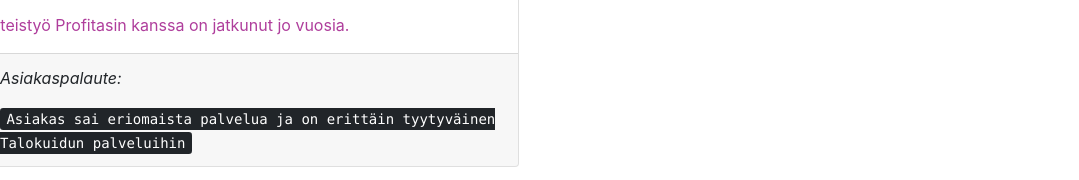
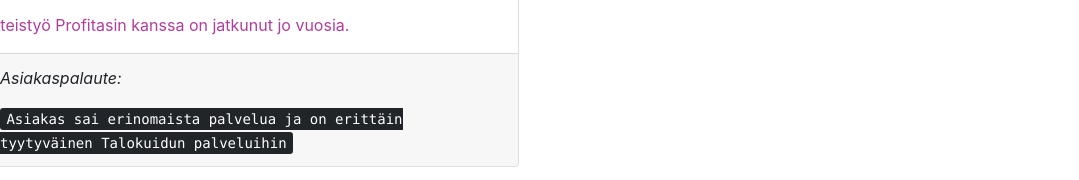
Before and after one commit to jubarck/jubarck.github.io, a website: page Kauppa!/Referenssit.html in a window 1280 px wide. Shown: the part 341-521 px from the top of the page, 201-1280 px from the left. Drawn offline with Linux system fonts and the light colour scheme.

Commit message:
x
Erinomaista

```diff
--- a/Kauppa!/Referenssit.html
+++ b/Kauppa!/Referenssit.html
@@ -83,7 +83,7 @@
 				<div class="card-footer">
 			  <i>Asiakaspalaute:</i>
 			  <p></p>
-                <kbd>Asiakas sai eriomaista palvelua ja on erittäin tyytyväinen Talokuidun palveluihin</kbd>
+                <kbd>Asiakas sai erinomaista palvelua ja on erittäin tyytyväinen Talokuidun palveluihin</kbd>
               </div>
             </div>
 			</div>
```
Also changed, not shown: Kauppa!/index.html (+7 -0 lines).
